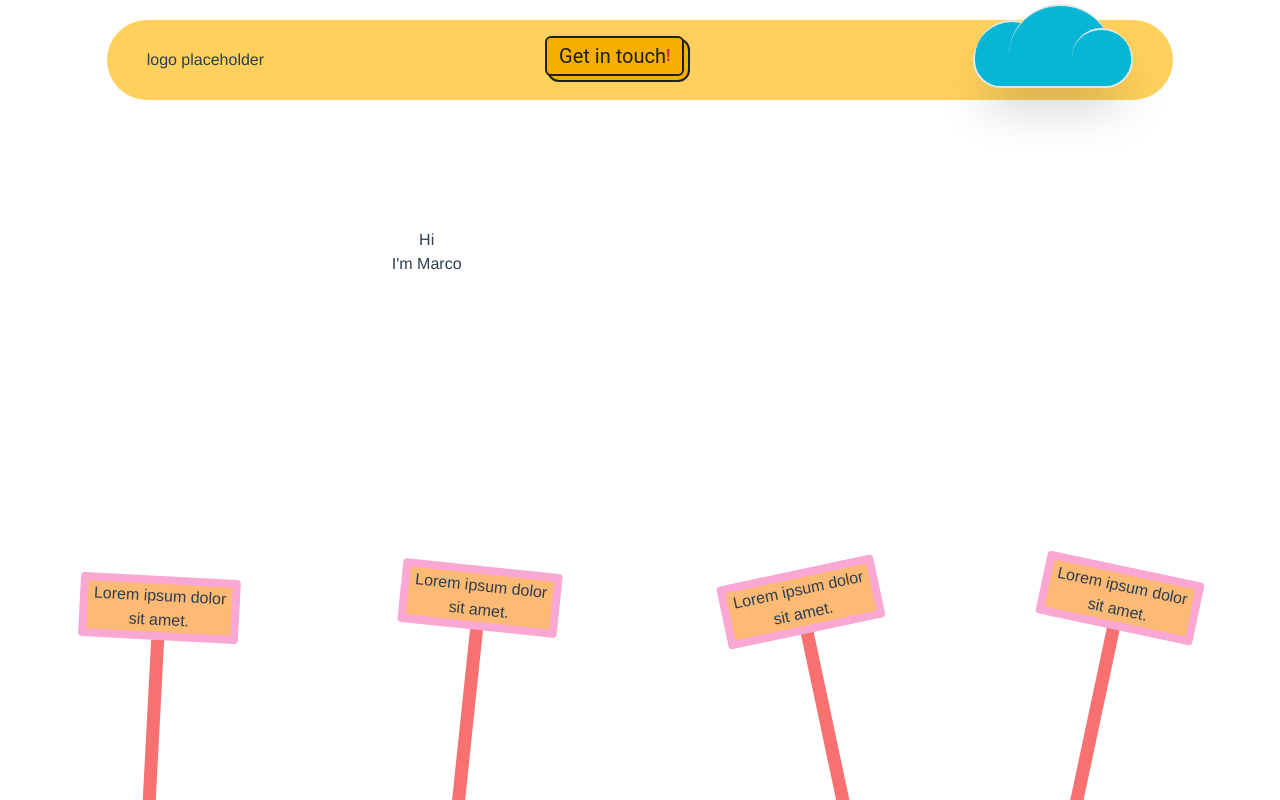
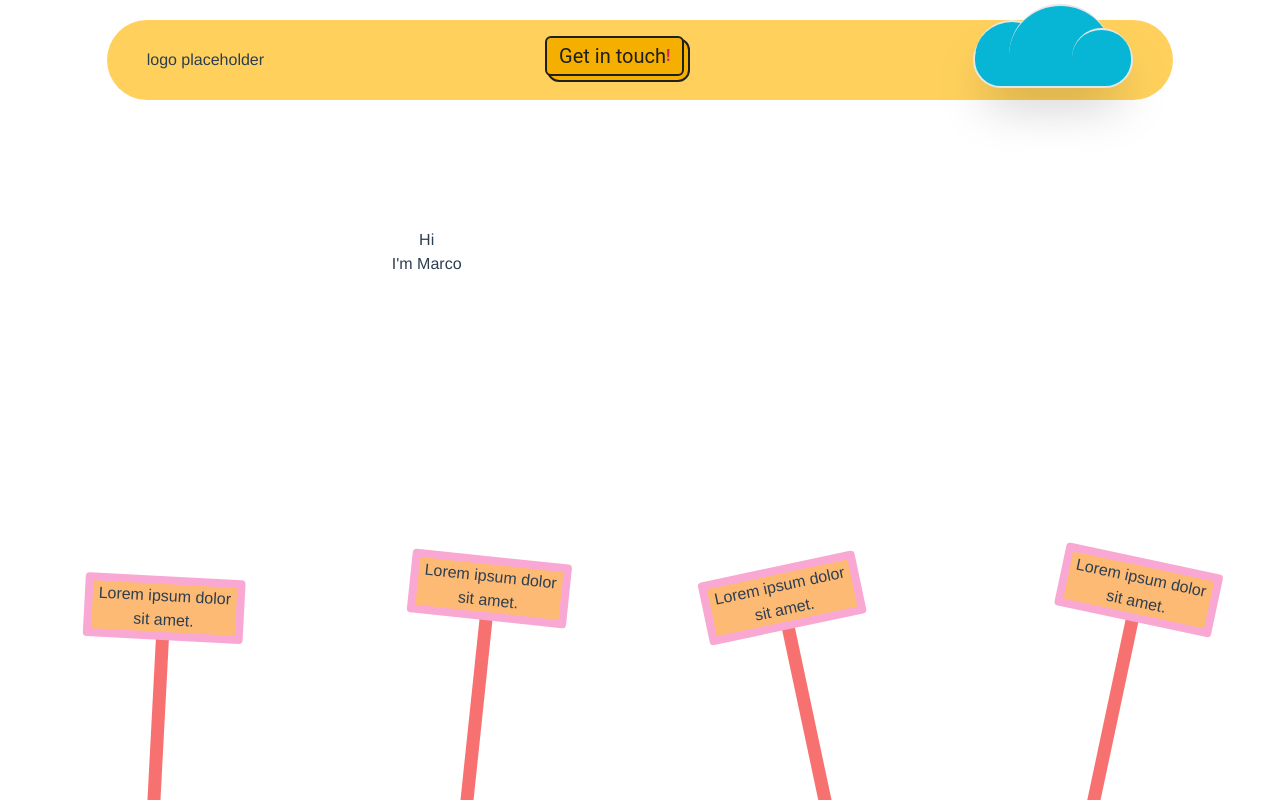
Before and after one commit to CombCode/portfolio, a Vue app: page /#/ in a window 1280 px wide. Built offline with nearby package versions, Linux system fonts and the light colour scheme.

Commit message:
fix on signBoars animation trigger boxes

```diff
--- a/src/components/body/Body.vue
+++ b/src/components/body/Body.vue
@@ -2,11 +2,11 @@
     <div class="h-screen w-screen flex flex-col justify-end">
         <div id="hi" class=" w-2/3 h-full p-60">Hi<br>I'm Marco</div>
 
-        <div class=" flex flex-row justify-around pb-40 overflow-clip pt-10">
-            <signBoard class=" pt-5 rotate-3 hover:-translate-y-5 transition-all ease-out duration-500"></signBoard>
-            <signBoard class=" pt-0 rotate-6 hover:-translate-y-5 transition-all ease-out duration-500"></signBoard>
-            <signBoard class=" pt-2 -rotate-12 hover:-translate-y-5 transition-all ease-out duration-500"></signBoard>
-            <signBoard class=" pt-0 rotate-12 hover:-translate-y-5 transition-all ease-out duration-500"></signBoard>
+        <div class=" flex flex-row justify-around overflow-clip pt-10">
+            <signBoard class=" mt-5 rotate-3 hover:-translate-y-2 transition-all ease-out duration-500"></signBoard>
+            <signBoard class=" mt-0 rotate-6 hover:-translate-y-2 transition-all ease-out duration-500"></signBoard>
+            <signBoard class=" mt-2 -rotate-12 hover:-translate-y-2 transition-all ease-out duration-500"></signBoard>
+            <signBoard class=" mt-0 rotate-12 hover:-translate-y-2 transition-all ease-out duration-500"></signBoard>
         </div>
     </div>
 </template>
--- a/src/components/body/signBoard.vue
+++ b/src/components/body/signBoard.vue
@@ -1,9 +1,9 @@
 <template>
-    <div class=" flex flex-col justify-center relative">
+    <div class=" flex flex-col relative pb-40">
         <div class=" w-40 h-auto bg-orange-300 rounded border-8 border-pink-300 z-10">
             Lorem ipsum dolor sit amet.
         </div>
-        <div class=" w-1/12 h-96 bg-red-400 absolute top-full -mt-7 left-1/2 -translate-x-1/2 z-0"></div>
+        <div class=" w-1/12 h-96 bg-red-400 absolute mt-2 left-1/2 -translate-x-1/2 z-0"></div>
     </div>
 </template>
 <script>
```
